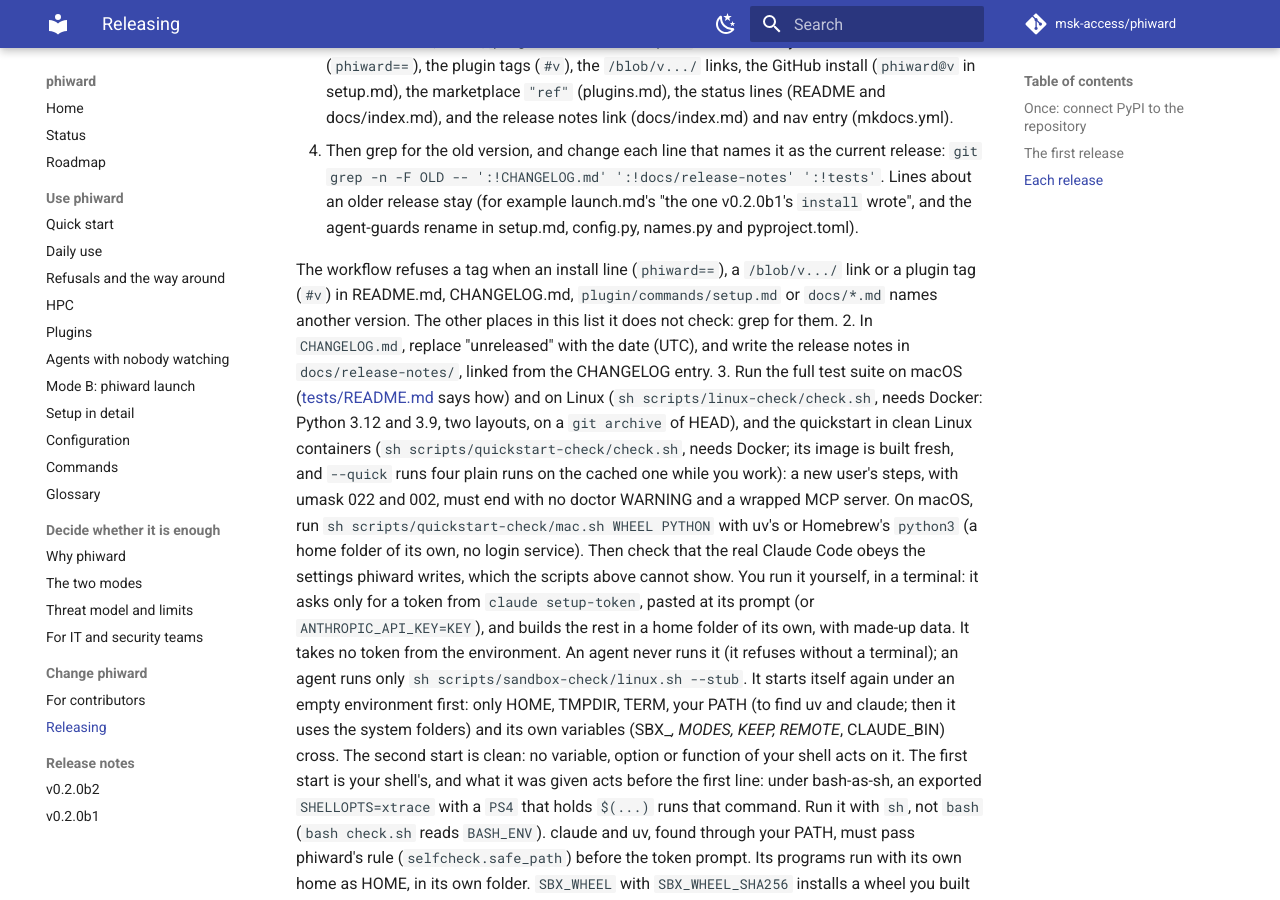
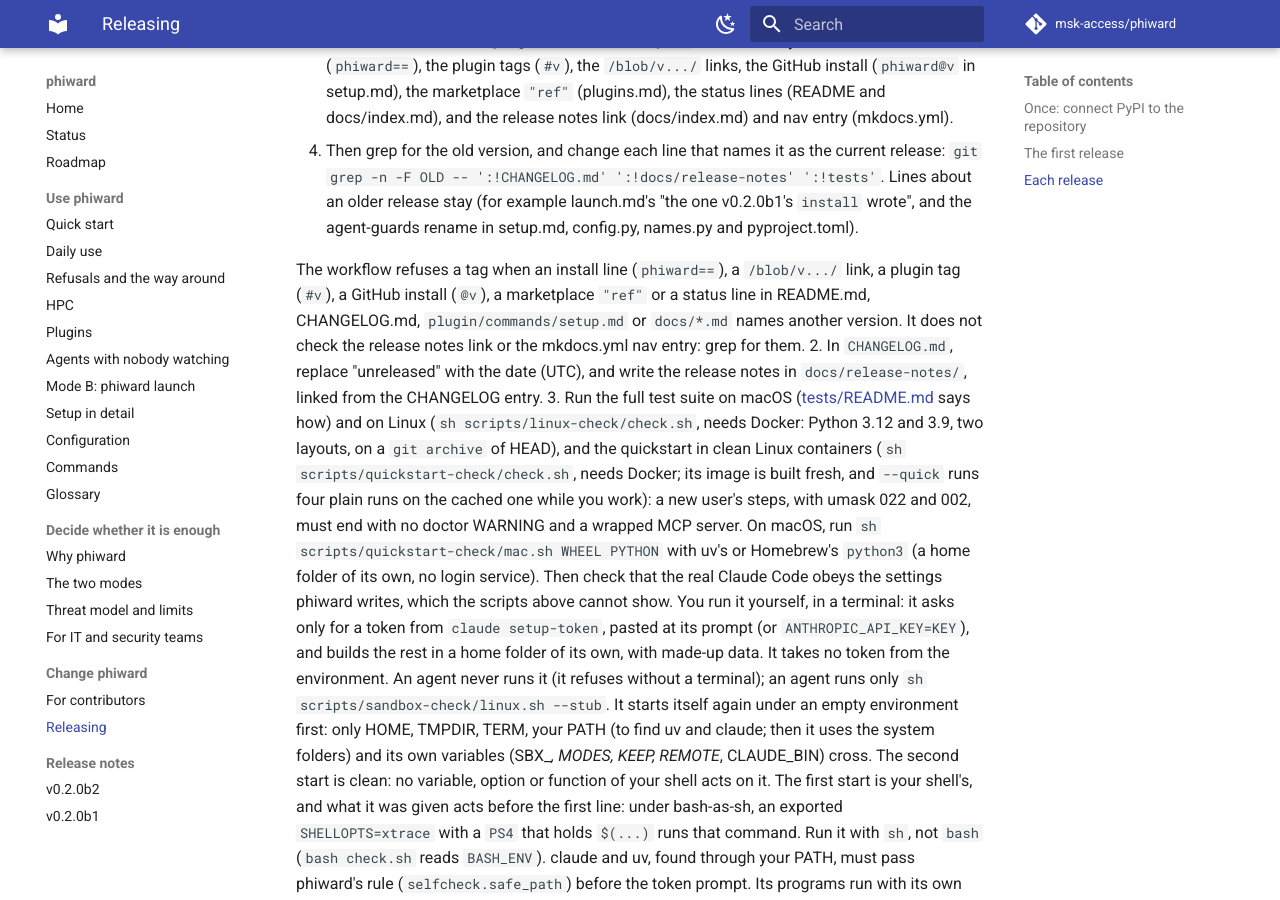
Before and after one commit to msk-access/phiward, an MkDocs documentation site: the page built from docs/releasing.md, in a window 1280 px wide and 900 px high, scrolled down 1247 px. Built offline with MkDocs 1.6.1 and Material for MkDocs 9.7.7, drawn with Linux system fonts in a browser that asks for light colours; comment, search, counter and statistics services are not loaded; the version menu is left out; some of the changed text lies outside the part shown.

Commit message:
ci(release): the version check also catches @vX, "ref": "vX" and the status lines
A change to the release workflow, approved by the maintainer (O2). releasing.md steps 1 and 5
name the same forms.

```diff
--- a/docs/releasing.md
+++ b/docs/releasing.md
@@ -51,9 +51,10 @@ Then push `main`, `develop` and the tag.
      older release stay (for example launch.md's "the one v0.2.0b1's `install` wrote", and the
      agent-guards rename in setup.md, config.py, names.py and pyproject.toml).
 
-   The workflow refuses a tag when an install line (`phiward==`), a `/blob/v.../` link or a
-   plugin tag (`#v`) in README.md, CHANGELOG.md, `plugin/commands/setup.md` or `docs/*.md`
-   names another version. The other places in this list it does not check: grep for them.
+   The workflow refuses a tag when an install line (`phiward==`), a `/blob/v.../` link, a
+   plugin tag (`#v`), a GitHub install (`@v`), a marketplace `"ref"` or a status line in
+   README.md, CHANGELOG.md, `plugin/commands/setup.md` or `docs/*.md` names another version.
+   It does not check the release notes link or the mkdocs.yml nav entry: grep for them.
 2. In `CHANGELOG.md`, replace "unreleased" with the date (UTC), and write the release notes in
    `docs/release-notes/`, linked from the CHANGELOG entry.
 3. Run the full test suite on macOS ([tests/README.md](https://github.com/msk-access/phiward/blob/v0.2.0b1/tests/README.md) says how) and on
@@ -203,8 +204,9 @@ Then push `main`, `develop` and the tag.
 
 5. The `release` workflow runs the whole test suite (macOS and Linux, Python 3.9 to 3.14),
    checks that the tag is on `main`, that it names the version in the three version files, that
-   no install line (`phiward==`), `/blob/v.../` link or plugin tag (`#v`) in README.md,
-   CHANGELOG.md, `plugin/commands/setup.md` or `docs/*.md` names another version, and that the
+   no install line (`phiward==`), `/blob/v.../` link, plugin tag (`#v`), GitHub install (`@v`),
+   marketplace `"ref"` or status line in README.md, CHANGELOG.md, `plugin/commands/setup.md`
+   or `docs/*.md` names another version, and that the
    newest CHANGELOG entry no longer says unreleased. It builds the wheel and the source archive,
    checks them (`twine check --strict`), installs the wheel and runs it. Only then does the
    publish job start; nothing waits for an approval, so push the tag only when the release is
```
Also changed, not shown: 1 other file.
